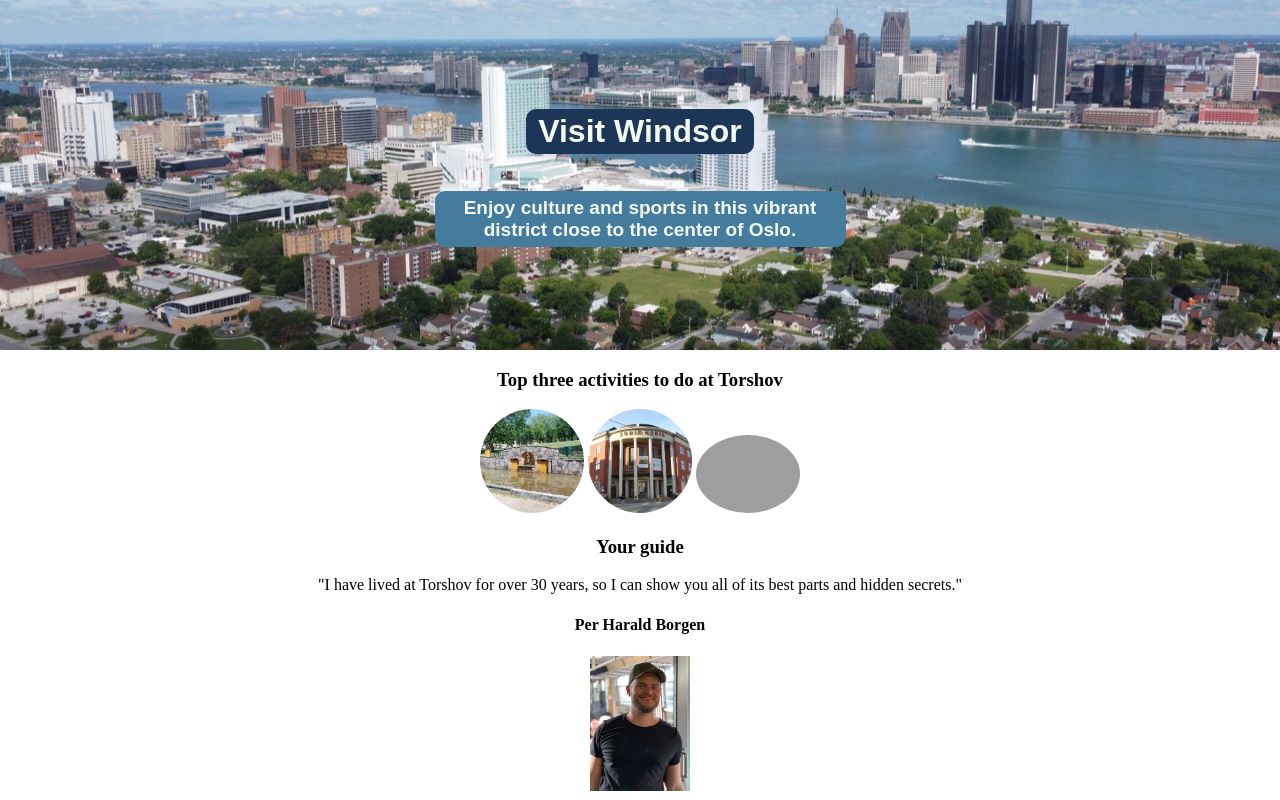
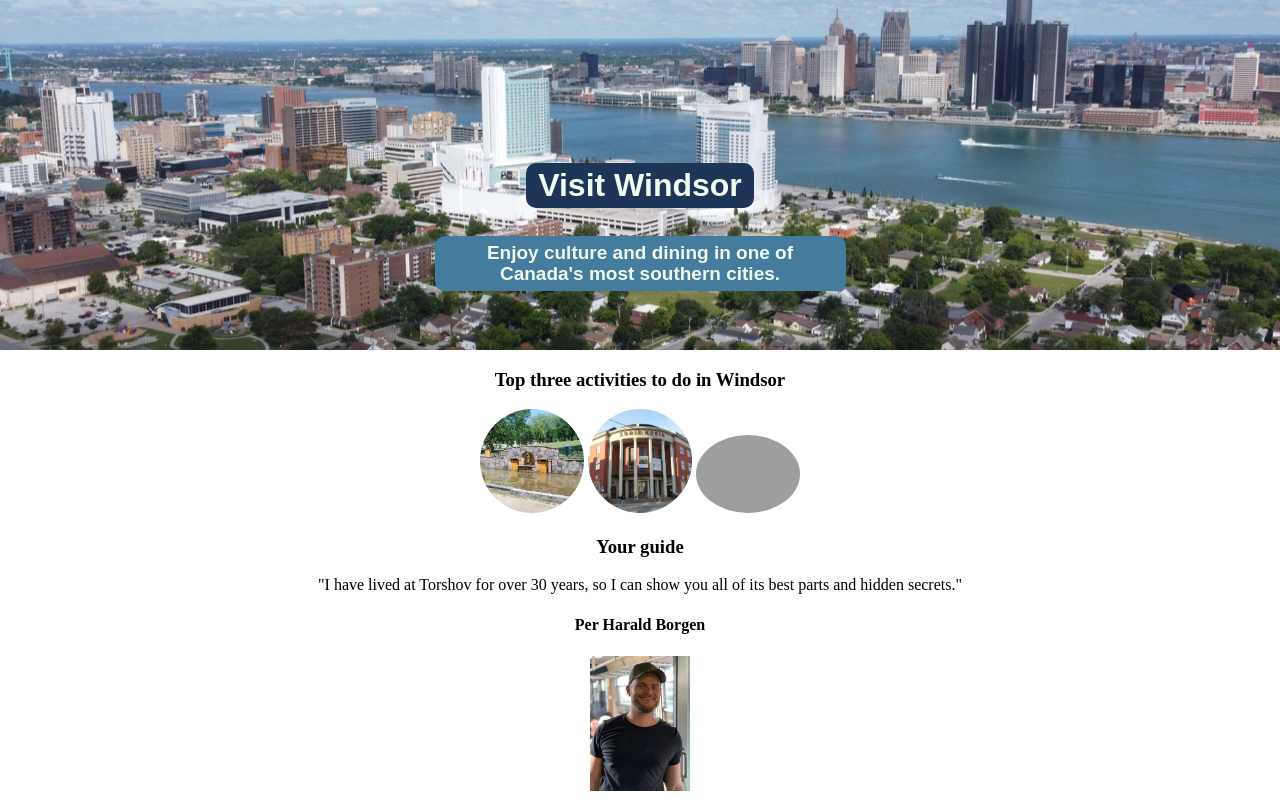
Before and after one commit to squeekiGiraf/hometown-homepage, a website built with Vite: page index.html in a window 1280 px wide. Built offline with nearby package versions, Linux system fonts and the light colour scheme; grey boxes are pictures that could not be loaded.

Commit message:
updates to hero margins and html city description

```diff
--- a/index.html
+++ b/index.html
@@ -8,12 +8,12 @@
         <!-- HERO SECTION -->
         <div class="hero">
             <h1 id="title-h1">Visit Windsor</h1>
-            <h2 id="title-h2">Enjoy culture and sports in this vibrant district close to the center of Oslo.</h2>
+            <h2 id="title-h2">Enjoy culture and dining in one of Canada's most southern cities.</h2>
         </div>
 
         <!-- ACTIVITIES SECTION -->
         <div>
-            <h3>Top three activities to do at Torshov</h3>
+            <h3>Top three activities to do in Windsor</h3>
             <img class="top3-img" src="images/park.jpg">
             <img class="top3-img" src="images/theatre.jpg">
             <img class="top3-img" src="images/sports.jpg">
--- a/styles.css
+++ b/styles.css
@@ -28,6 +28,7 @@ body {
 #title-h1 {
     padding: 4px 12px;
     border-radius: 10px;
+    margin: 120px 0px 12px 0px;
     font-family: Arial, Helvetica, sans-serif;
     font-size: 32px;
     font-weight: 700;
@@ -38,6 +39,7 @@ body {
 #title-h2 {
     width: 355px;
     padding: 6px 28px;
+    margin-top: 0px 0px 120px 0px;
     border-radius: 10px;
     font-family: Arial, Helvetica, sans-serif;
     font-size: 19px;
```
